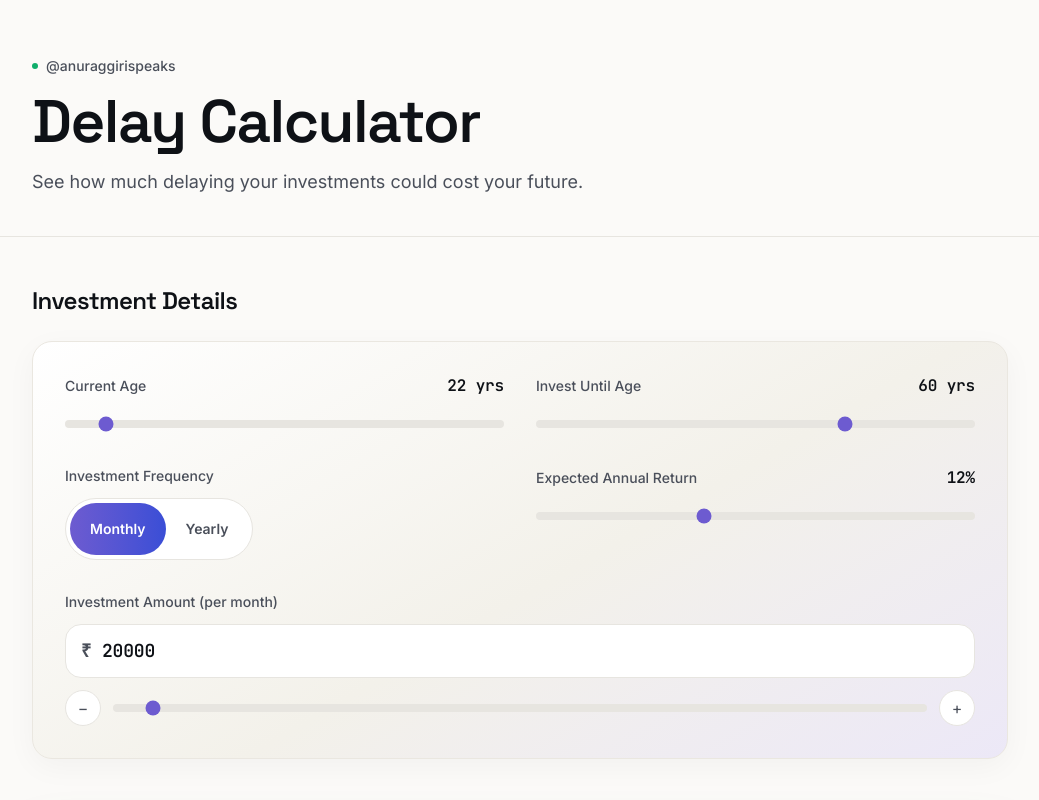
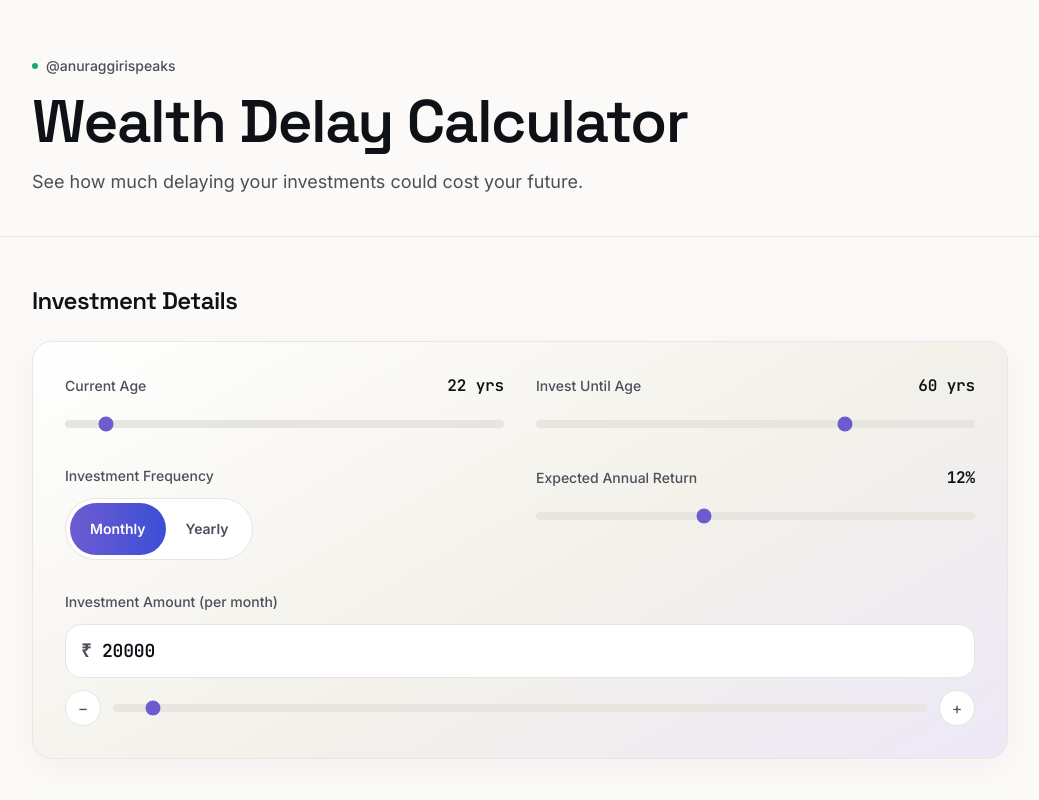
Before and after one commit to anuraggiri4308/Wealth-Delay-Calculator, a React (Vite) app: page / in a window 1280 px wide. Shown: the top 800 px of the page, without its empty margins (120-1159 px from the left). Built offline with nearby package versions, Linux system fonts and the light colour scheme.

Commit message:
heading changed to wealth delay calculator

```diff
--- a/src/App.tsx
+++ b/src/App.tsx
@@ -127,7 +127,7 @@ export default function App() {
             transition={{ delay: 0.05 }}
             className="mt-4 font-display text-4xl font-semibold tracking-tight sm:text-6xl"
           >
-            Delay Calculator
+            Wealth Delay Calculator
           </motion.h1>
           <motion.p
             initial="hidden"
```
